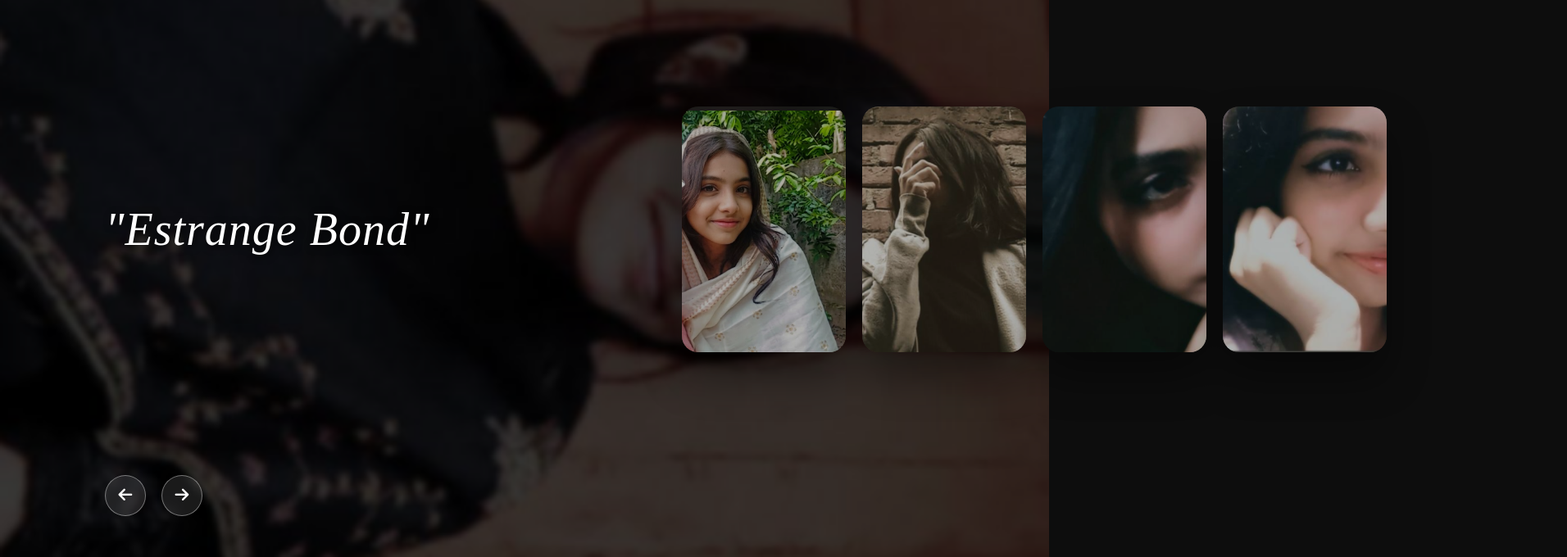
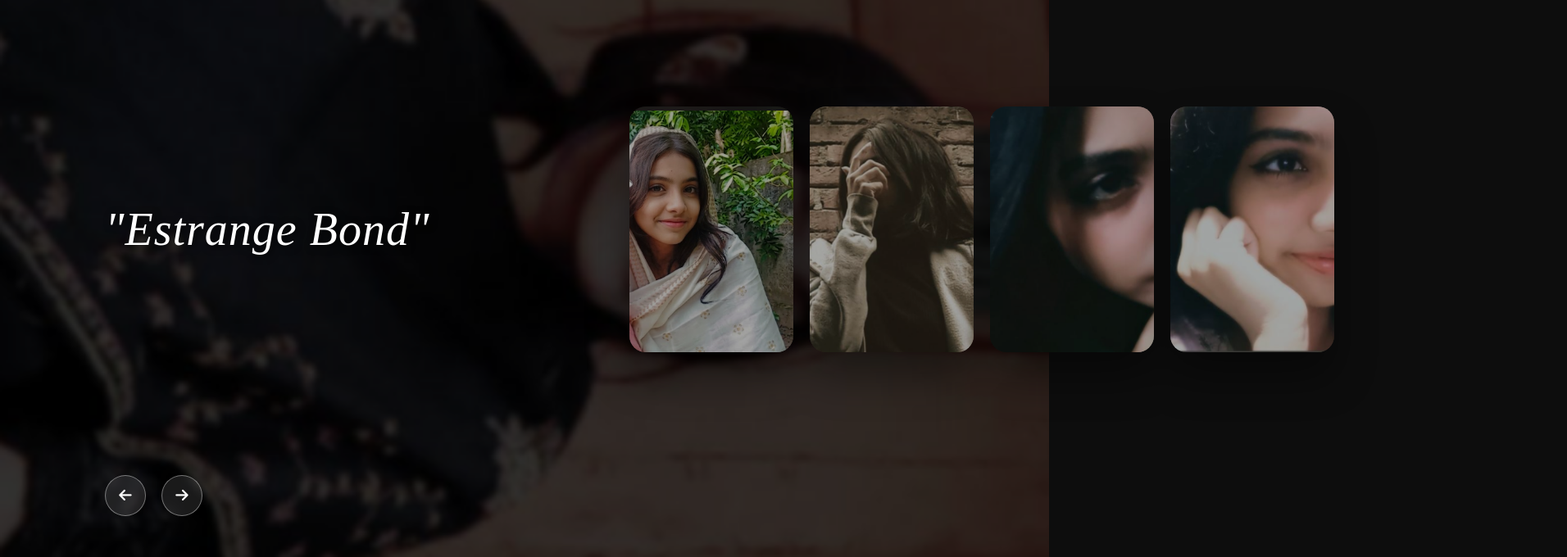
Before and after one commit to shahriarhasan745-lab/SA_RA, a plain HTML site: page index.html in a window 1280 px wide. Shown: the part 120-800 px from the top of the page at 82% size, 1912 px wide, since content can reach past the window. Drawn offline with Linux system fonts and the light colour scheme; a web font is replaced by a local one.

Commit message:
Update style.css

```diff
--- a/style.css
+++ b/style.css
@@ -40,7 +40,6 @@ main {
               opacity 0.8s ease;
 }
 
-/* ছবির ওপর হালকা কালো ছায়া */
 .item::after {
   content: '';
   position: absolute;
@@ -48,12 +47,10 @@ main {
   left: 0;
   width: 100%;
   height: 100%;
-  background: rgba(0, 0, 0, 0.3);
+  background: rgba(0, 0, 0, 0.35);
   border-radius: 20px;
-  transition: background 0.8s;
 }
 
-/* ১ম ও ২য় স্লাইডটি ফুল স্ক্রিন ব্যাকগ্রাউন্ড হয়ে থাকবে */
 .item:nth-child(1),
 .item:nth-child(2) {
   left: 0;
@@ -69,17 +66,15 @@ main {
 .item:nth-child(1)::after,
 .item:nth-child(2)::after {
   border-radius: 0;
-  background: rgba(0, 0, 0, 0.5); /* ফুল স্ক্রিন ব্যাকগ্রাউন্ড একটু ডার্ক থাকবে যেন লেখা ফোটে */
+  background: rgba(0, 0, 0, 0.55);
 }
 
-/* বাকি ছবিগুলো ডানপাশে ছোট ছোট কার্ড হয়ে সাজানো থাকবে */
-.item:nth-child(3) { left: 65%; }
-.item:nth-child(4) { left: calc(65% + 220px); }
-.item:nth-child(5) { left: calc(65% + 440px); }
-.item:nth-child(6) { left: calc(65% + 660px); }
-.item:nth-child(7) { left: calc(65% + 880px); opacity: 0; }
+.item:nth-child(3) { left: 60%; }
+.item:nth-child(4) { left: calc(60% + 220px); }
+.item:nth-child(5) { left: calc(60% + 440px); }
+.item:nth-child(6) { left: calc(60% + 660px); }
+.item:nth-child(7) { left: calc(60% + 880px); opacity: 0; }
 
-/* টেক্সট বা ক্যাপশন স্টাইল */
 .content {
   position: absolute;
   top: 50%;
@@ -88,10 +83,9 @@ main {
   color: #fff;
   z-index: 10;
   display: none;
-  max-width: 500px;
+  max-width: 600px;
 }
 
-/* শুধু সায়নে থাকা বড় (২য়) ছবির টেক্সটটি শো করবে এবং অ্যানিমেশন হবে */
 .item:nth-child(2) .content {
   display: block;
 }
@@ -109,7 +103,7 @@ main {
 @keyframes showContent {
   from {
     opacity: 0;
-    transform: translate(0, 50px);
+    transform: translate(0, 40px);
     filter: blur(10px);
   }
   to {
@@ -119,7 +113,6 @@ main {
   }
 }
 
-/* বাটন নেভিগেশন স্টাইল */
 .nav {
   position: absolute;
   bottom: 50px;
@@ -137,9 +130,12 @@ main {
   color: #fff;
   cursor: pointer;
   margin-right: 15px;
-  font-size: 1.2rem;
+  font-size: 1.1rem;
   transition: all 0.3s ease;
   backdrop-filter: blur(5px);
+  display: inline-flex;
+  align-items: center;
+  justify-content: center;
 }
 
 .btn:hover {
```
